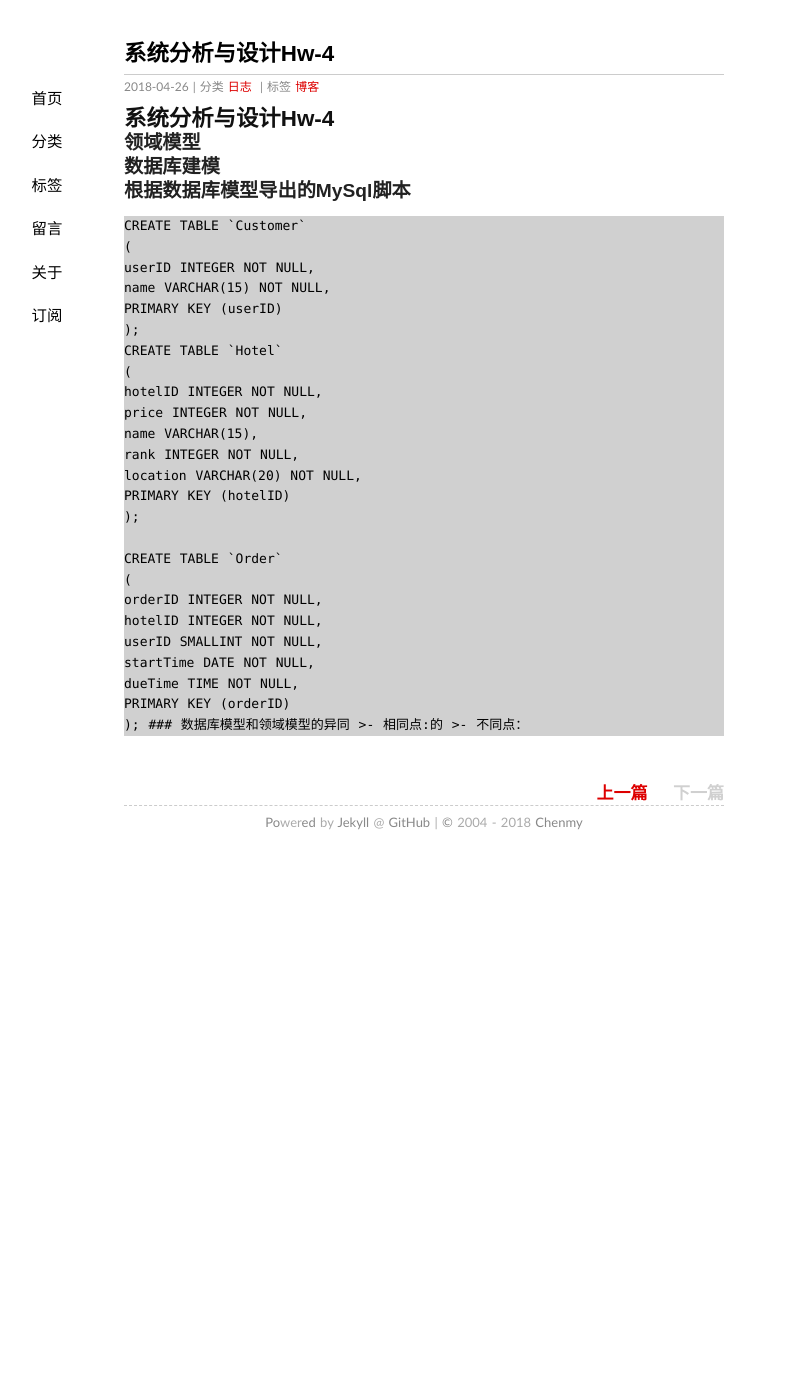
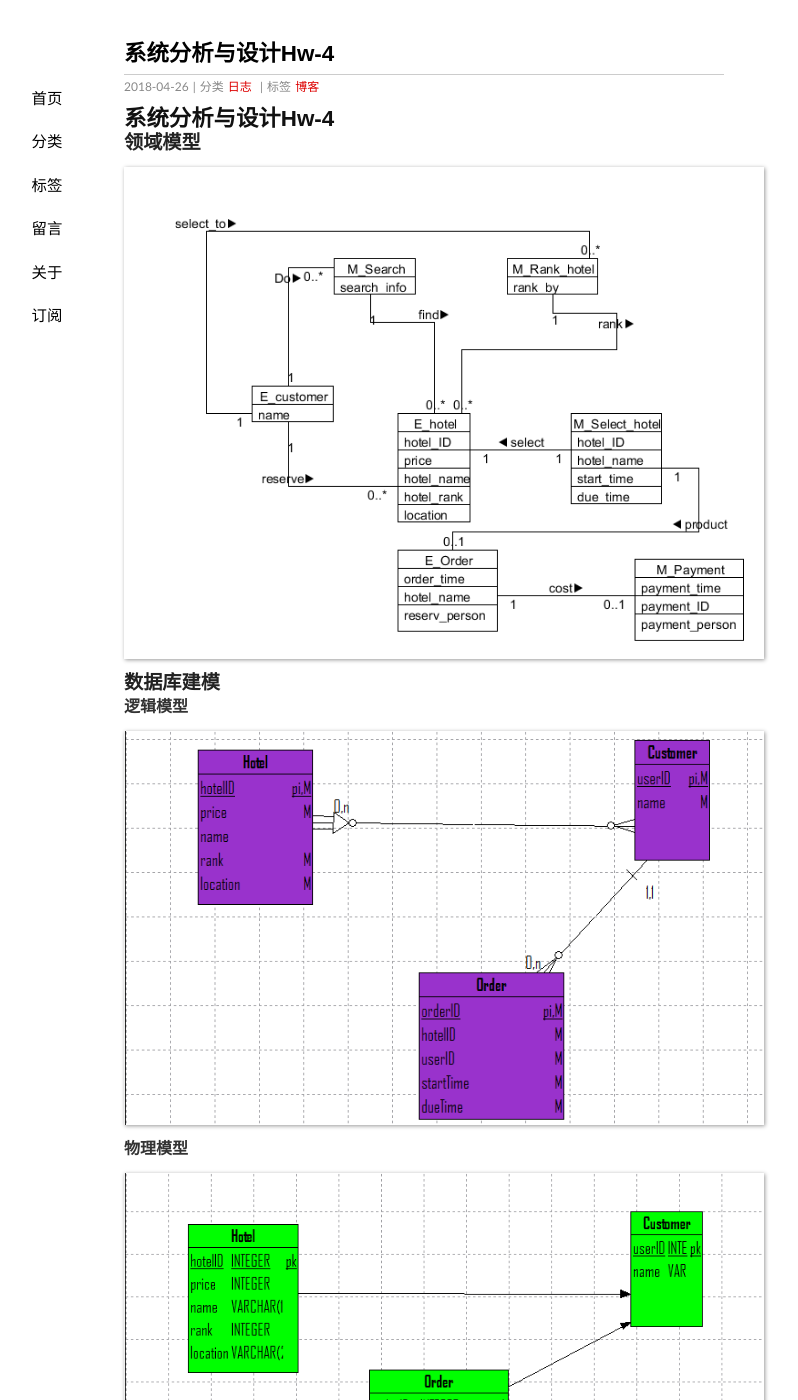
Before and after one commit to KAKE4420/KAKE4420.github.io, a Jekyll site: the page built from _posts/2018-4-16-系统分析与设计Hw-4.md, in a window 1280 px wide and 1400 px high. Shown: the whole window, without its empty margins (216-1014 px from the left). Built offline with Jekyll 4.4.1, drawn with Linux system fonts in a browser that asks for light colours; comment, search, counter and statistics services are not loaded; some of the changed text lies outside the part shown.

Commit message:
upgrade hw4

```diff
--- a/_posts/2018-4-16-系统分析与设计Hw-4.md
+++ b/_posts/2018-4-16-系统分析与设计Hw-4.md
@@ -8,7 +8,12 @@ tags: 博客
 
 ## 系统分析与设计Hw-4
 ### 领域模型
+![1](https://raw.githubusercontent.com/KAKE4420/KAKE4420.github.io/master/_img/HW4/1.png)
 ### 数据库建模
+#### 逻辑模型
+![2](https://raw.githubusercontent.com/KAKE4420/KAKE4420.github.io/master/_img/HW4/2.png)
+#### 物理模型
+![4](https://raw.githubusercontent.com/KAKE4420/KAKE4420.github.io/master/_img/HW4/4.png)
 ### 根据数据库模型导出的MySql脚本
     CREATE TABLE `Customer`
     (
```
Also changed, not shown: other parts of _posts/2018-4-16-系统分析与设计Hw-4.md (+2 -2 lines).
